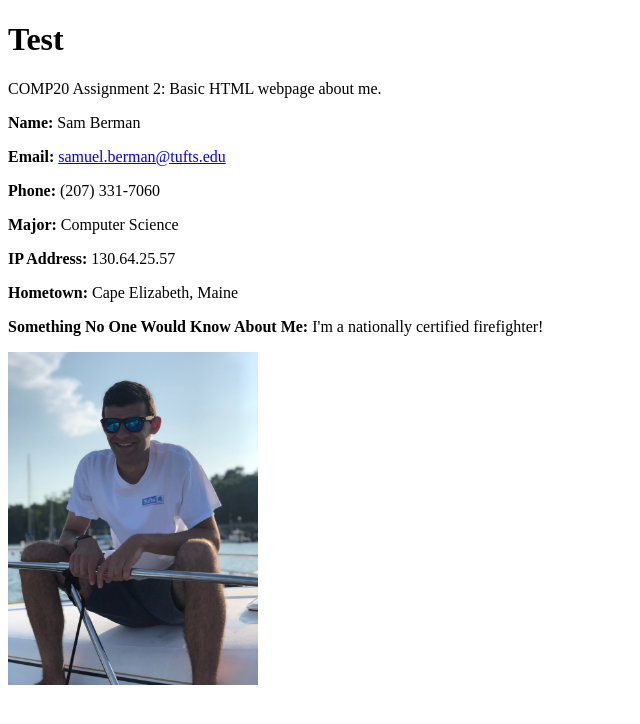
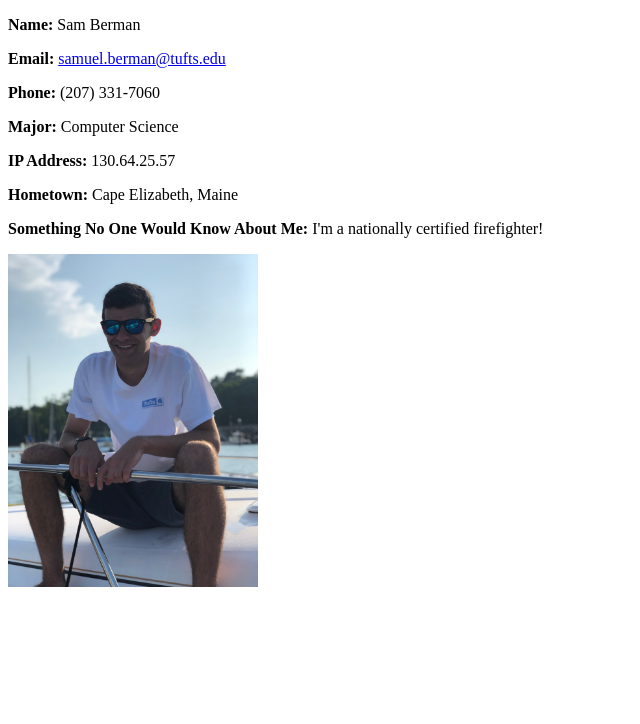
Before and after one commit to sberman0/COMP20_Assignment_2, a plain HTML site: page index.html in a window 1280 px wide. Shown: the whole page, without its empty margins (0-640 px from the left). Drawn offline with Linux system fonts and the light colour scheme.

Commit message:
Update index.html

```diff
--- a/index.html
+++ b/index.html
@@ -6,10 +6,6 @@
     </head>
 
     <body>
-        <h1>Test</h1>
-
-        <p>COMP20 Assignment 2: Basic HTML webpage about me.</p>
-
         <p><strong>Name: </strong>Sam Berman</p>
 
         <p><strong>Email: </strong><a href = "mailto:samuel.berman@tufts.edu">
```
